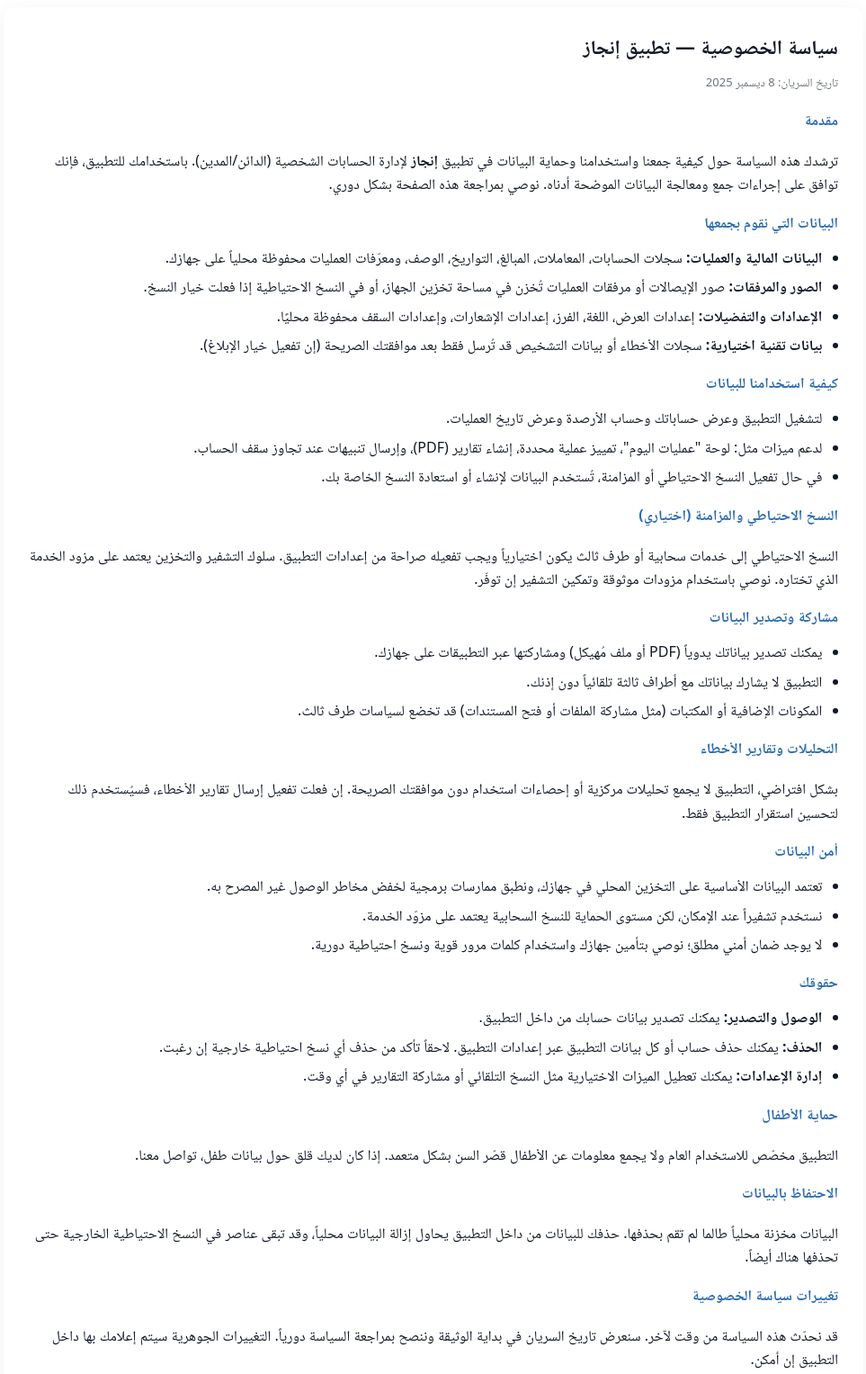
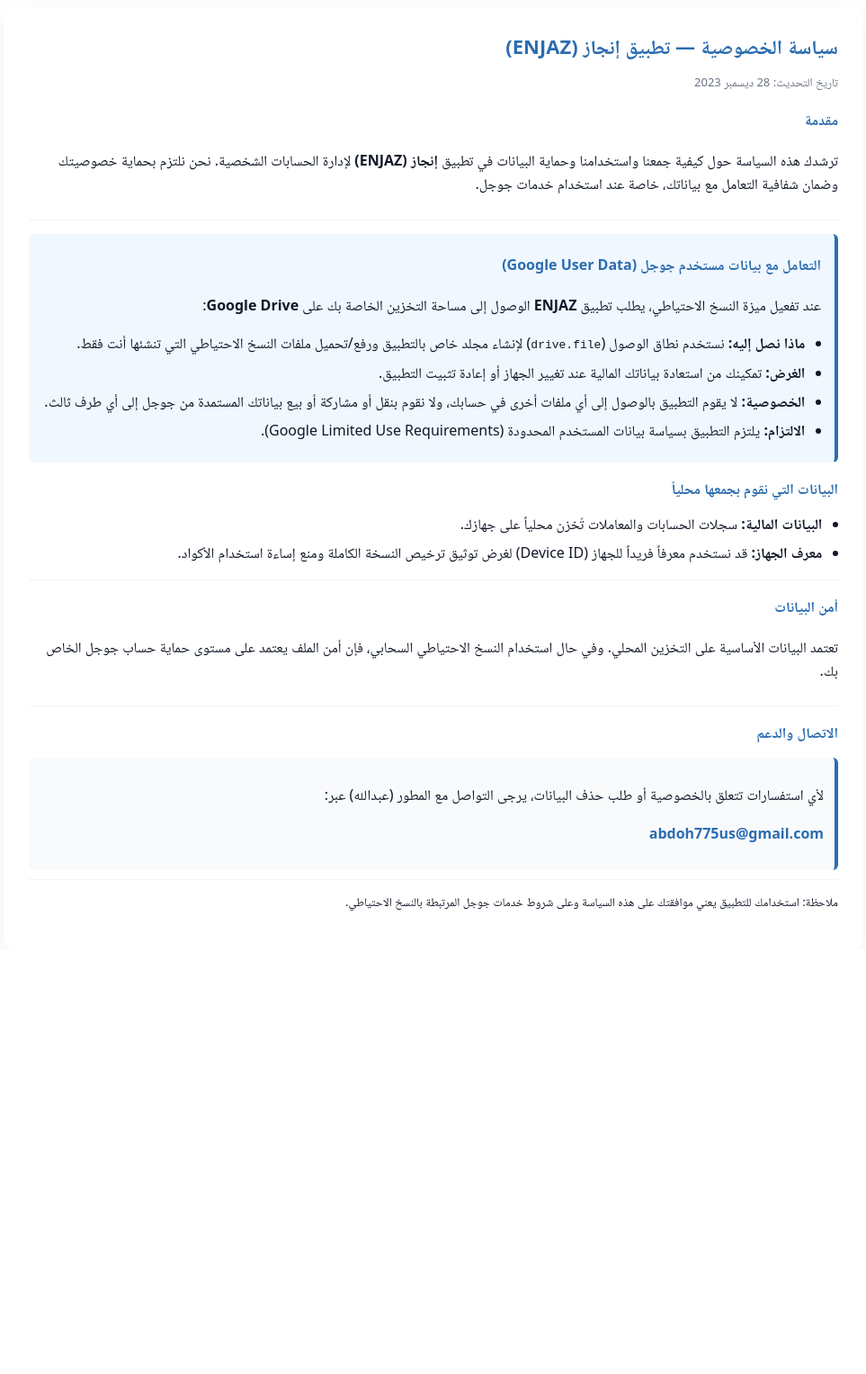
Before and after one commit to abdoh775/enjaz, a plain HTML site: page index.html in a window 1280 px wide. Shown: the part 20-1547 px from the top of the page at 90% size, without its empty margins (158-1121 px from the left). After the commit the page ends 1075 px from the top, so only its background shows below. Drawn offline with Linux system fonts and the light colour scheme.

Commit message:
Revise privacy policy and improve layout
Updated privacy policy to include English name and latest update date. Enhanced styling and structure for better readability.

```diff
--- a/index.html
+++ b/index.html
@@ -3,7 +3,7 @@
 <head>
   <meta charset="utf-8" />
   <meta name="viewport" content="width=device-width,initial-scale=1" />
-  <title>سياسة الخصوصية - تطبيق إنجاز</title>
+  <title>سياسة الخصوصية - تطبيق إنجاز (ENJAZ)</title>
   <style>
     :root{
       --bg:#ffffff;
@@ -14,118 +14,65 @@
     }
     html,body{height:100%;margin:0;background:var(--bg);color:var(--fg);font-family:system-ui,-apple-system,Segoe UI,Roboto,'Noto Naskh Arabic', 'Helvetica Neue', Arial;}
     .wrapper{max-width:var(--container-width);margin:28px auto;padding:28px;border-radius:12px;box-shadow:0 6px 24px rgba(16,24,40,0.06);background:#fff;}
-    h1{margin:0 0 8px 0;font-size:22px;}
+    h1{margin:0 0 8px 0;font-size:22px;color:var(--accent);}
     .meta{color:var(--muted);font-size:13px;margin-bottom:18px;}
-    section{margin-top:18px;}
+    section{margin-top:18px; border-bottom: 1px solid #f1f5f9; padding-bottom: 10px;}
     h2{font-size:16px;margin:8px 0 10px 0;color:var(--accent);}
     p, ul{line-height:1.65;color:var(--fg);}
     ul{padding-inline-start:1.1rem;margin:6px 0;}
     li{margin:6px 0;}
-    .contact{background:#f8fafc;border-left:4px solid var(--accent);padding:12px;border-radius:6px;margin-top:12px;}
+    .important-box {background: #f0f7ff; border-right: 4px solid var(--accent); padding: 15px; border-radius: 6px; margin: 15px 0;}
+    .contact{background:#f8fafc;border-right:4px solid var(--accent);padding:12px;border-radius:6px;margin-top:12px;}
     a.mail{color:var(--accent);text-decoration:none;font-weight:600;}
     .small{color:var(--muted);font-size:13px;margin-top:14px;}
   </style>
 </head>
 <body>
   <div class="wrapper">
-    <h1>سياسة الخصوصية — تطبيق إنجاز</h1>
-    <div class="meta">تاريخ السريان: 8 ديسمبر 2025</div>
+    <h1>سياسة الخصوصية — تطبيق إنجاز (ENJAZ)</h1>
+    <div class="meta">تاريخ التحديث: 28 ديسمبر 2023</div>
 
     <section>
       <h2>مقدمة</h2>
       <p>
-        ترشدك هذه السياسة حول كيفية جمعنا واستخدامنا وحماية البيانات في تطبيق <strong>إنجاز</strong> لإدارة الحسابات الشخصية (الدائن/المدين).
-        باستخدامك للتطبيق، فإنك توافق على إجراءات جمع ومعالجة البيانات الموضحة أدناه. نوصي بمراجعة هذه الصفحة بشكل دوري.
+        ترشدك هذه السياسة حول كيفية جمعنا واستخدامنا وحماية البيانات في تطبيق <strong>إنجاز (ENJAZ)</strong> لإدارة الحسابات الشخصية. نحن نلتزم بحماية خصوصيتك وضمان شفافية التعامل مع بياناتك، خاصة عند استخدام خدمات جوجل.
       </p>
     </section>
 
-    <section>
-      <h2>البيانات التي نقوم بجمعها</h2>
+    <section class="important-box">
+      <h2>التعامل مع بيانات مستخدم جوجل (Google User Data)</h2>
+      <p>عند تفعيل ميزة النسخ الاحتياطي، يطلب تطبيق <strong>ENJAZ</strong> الوصول إلى مساحة التخزين الخاصة بك على <strong>Google Drive</strong>:</p>
       <ul>
-        <li><strong>البيانات المالية والعمليات:</strong> سجلات الحسابات، المعاملات، المبالغ، التواريخ، الوصف، ومعرّفات العمليات محفوظة محلياً على جهازك.</li>
-        <li><strong>الصور والمرفقات:</strong> صور الإيصالات أو مرفقات العمليات تُخزن في مساحة تخزين الجهاز، أو في النسخ الاحتياطية إذا فعلت خيار النسخ.</li>
-        <li><strong>الإعدادات والتفضيلات:</strong> إعدادات العرض، اللغة، الفرز، إعدادات الإشعارات، وإعدادات السقف محفوظة محليًا.</li>
-        <li><strong>بيانات تقنية اختيارية:</strong> سجلات الأخطاء أو بيانات التشخيص قد تُرسل فقط بعد موافقتك الصريحة (إن تفعيل خيار الإبلاغ).</li>
+        <li><strong>ماذا نصل إليه:</strong> نستخدم نطاق الوصول (<code>drive.file</code>) لإنشاء مجلد خاص بالتطبيق ورفع/تحميل ملفات النسخ الاحتياطي التي تنشئها أنت فقط.</li>
+        <li><strong>الغرض:</strong> تمكينك من استعادة بياناتك المالية عند تغيير الجهاز أو إعادة تثبيت التطبيق.</li>
+        <li><strong>الخصوصية:</strong> لا يقوم التطبيق بالوصول إلى أي ملفات أخرى في حسابك، ولا نقوم بنقل أو مشاركة أو بيع بياناتك المستمدة من جوجل إلى أي طرف ثالث.</li>
+        <li><strong>الالتزام:</strong> يلتزم التطبيق بسياسة بيانات المستخدم المحدودة (Google Limited Use Requirements).</li>
       </ul>
     </section>
 
     <section>
-      <h2>كيفية استخدامنا للبيانات</h2>
+      <h2>البيانات التي نقوم بجمعها محلياً</h2>
       <ul>
-        <li>لتشغيل التطبيق وعرض حساباتك وحساب الأرصدة وعرض تاريخ العمليات.</li>
-        <li>لدعم ميزات مثل: لوحة "عمليات اليوم"، تمييز عملية محددة، إنشاء تقارير (PDF)، وإرسال تنبيهات عند تجاوز سقف الحساب.</li>
-        <li>في حال تفعيل النسخ الاحتياطي أو المزامنة، تُستخدم البيانات لإنشاء أو استعادة النسخ الخاصة بك.</li>
+        <li><strong>البيانات المالية:</strong> سجلات الحسابات والمعاملات تُخزن محلياً على جهازك.</li>
+        <li><strong>معرف الجهاز:</strong> قد نستخدم معرفاً فريداً للجهاز (Device ID) لغرض توثيق ترخيص النسخة الكاملة ومنع إساءة استخدام الأكواد.</li>
       </ul>
     </section>
 
     <section>
-      <h2>النسخ الاحتياطي والمزامنة (اختياري)</h2>
-      <p>
-        النسخ الاحتياطي إلى خدمات سحابية أو طرف ثالث يكون اختيارياً ويجب تفعيله صراحة من إعدادات التطبيق.
-        سلوك التشفير والتخزين يعتمد على مزود الخدمة الذي تختاره. نوصي باستخدام مزودات موثوقة وتمكين التشفير إن توفّر.
-      </p>
-    </section>
-
-    <section>
-      <h2>مشاركة وتصدير البيانات</h2>
-      <ul>
-        <li>يمكنك تصدير بياناتك يدوياً (PDF أو ملف مُهيكل) ومشاركتها عبر التطبيقات على جهازك.</li>
-        <li>التطبيق لا يشارك بياناتك مع أطراف ثالثة تلقائياً دون إذنك.</li>
-        <li>المكونات الإضافية أو المكتبات (مثل مشاركة الملفات أو فتح المستندات) قد تخضع لسياسات طرف ثالث.</li>
-      </ul>
-    </section>
-
-    <section>
-      <h2>التحليلات وتقارير الأخطاء</h2>
-      <p>
-        بشكل افتراضي، التطبيق لا يجمع تحليلات مركزية أو إحصاءات استخدام دون موافقتك الصريحة.
-        إن فعلت تفعيل إرسال تقارير الأخطاء، فسيُستخدم ذلك لتحسين استقرار التطبيق فقط.
-      </p>
-    </section>
-
-    <section>
       <h2>أمن البيانات</h2>
-      <ul>
-        <li>تعتمد البيانات الأساسية على التخزين المحلي في جهازك، ونطبق ممارسات برمجية لخفض مخاطر الوصول غير المصرح به.</li>
-        <li>نستخدم تشفيراً عند الإمكان، لكن مستوى الحماية للنسخ السحابية يعتمد على مزوّد الخدمة.</li>
-        <li>لا يوجد ضمان أمني مطلق؛ نوصي بتأمين جهازك واستخدام كلمات مرور قوية ونسخ احتياطية دورية.</li>
-      </ul>
-    </section>
-
-    <section>
-      <h2>حقوقك</h2>
-      <ul>
-        <li><strong>الوصول والتصدير:</strong> يمكنك تصدير بيانات حسابك من داخل التطبيق.</li>
-        <li><strong>الحذف:</strong> يمكنك حذف حساب أو كل بيانات التطبيق عبر إعدادات التطبيق. لاحقاً تأكد من حذف أي نسخ احتياطية خارجية إن رغبت.</li>
-        <li><strong>إدارة الإعدادات:</strong> يمكنك تعطيل الميزات الاختيارية مثل النسخ التلقائي أو مشاركة التقارير في أي وقت.</li>
-      </ul>
-    </section>
-
-    <section>
-      <h2>حماية الأطفال</h2>
-      <p>التطبيق مخصّص للاستخدام العام ولا يجمع معلومات عن الأطفال قصّر السن بشكل متعمد. إذا كان لديك قلق حول بيانات طفل، تواصل معنا.</p>
-    </section>
-
-    <section>
-      <h2>الاحتفاظ بالبيانات</h2>
-      <p>البيانات مخزنة محلياً طالما لم تقم بحذفها. حذفك للبيانات من داخل التطبيق يحاول إزالة البيانات محلياً، وقد تبقى عناصر في النسخ الاحتياطية الخارجية حتى تحذفها هناك أيضاً.</p>
-    </section>
-
-    <section>
-      <h2>تغييرات سياسة الخصوصية</h2>
-      <p>قد نحدّث هذه السياسة من وقت لآخر. سنعرض تاريخ السريان في بداية الوثيقة وننصح بمراجعة السياسة دورياً. التغييرات الجوهرية سيتم إعلامك بها داخل التطبيق إن أمكن.</p>
+      <p>تعتمد البيانات الأساسية على التخزين المحلي. وفي حال استخدام النسخ الاحتياطي السحابي، فإن أمن الملف يعتمد على مستوى حماية حساب جوجل الخاص بك.</p>
     </section>
 
     <section>
       <h2>الاتصال والدعم</h2>
       <div class="contact">
-        <p>للأسئلة أو طلبات حذف/تصدير البيانات أو أي استفسارات حول الخصوصية، يرجى التواصل معنا عبر البريد الإلكتروني:</p>
+        <p>لأي استفسارات تتعلق بالخصوصية أو طلب حذف البيانات، يرجى التواصل مع المطور (عبدالله) عبر:</p>
         <p><a class="mail" href="mailto:abdoh775us@gmail.com">abdoh775us@gmail.com</a></p>
       </div>
     </section>
 
     <div class="small">
-      <p>ملاحظة: هذه الوثيقة نموذجية وتوضيحية ولا تغني عن استشارة قانونية مختصة ضمن ولايتك القضائية عند الحاجة.</p>
+      <p>ملاحظة: استخدامك للتطبيق يعني موافقتك على هذه السياسة وعلى شروط خدمات جوجل المرتبطة بالنسخ الاحتياطي.</p>
     </div>
   </div>
 </body>
```
